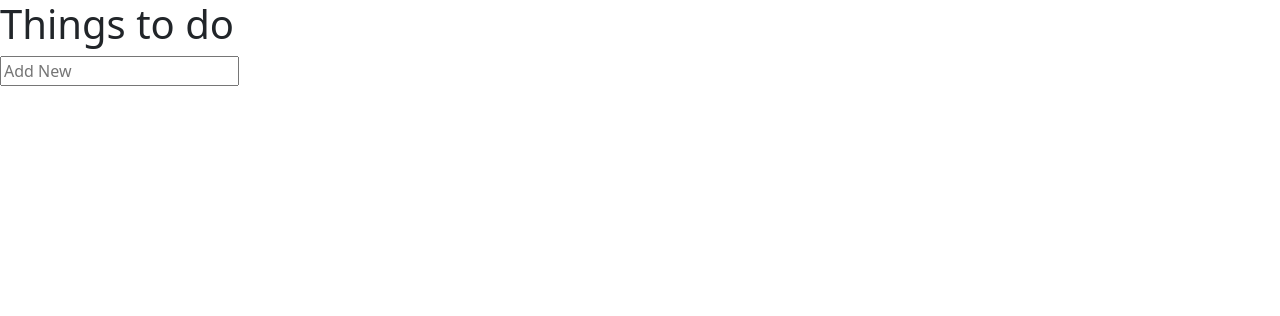
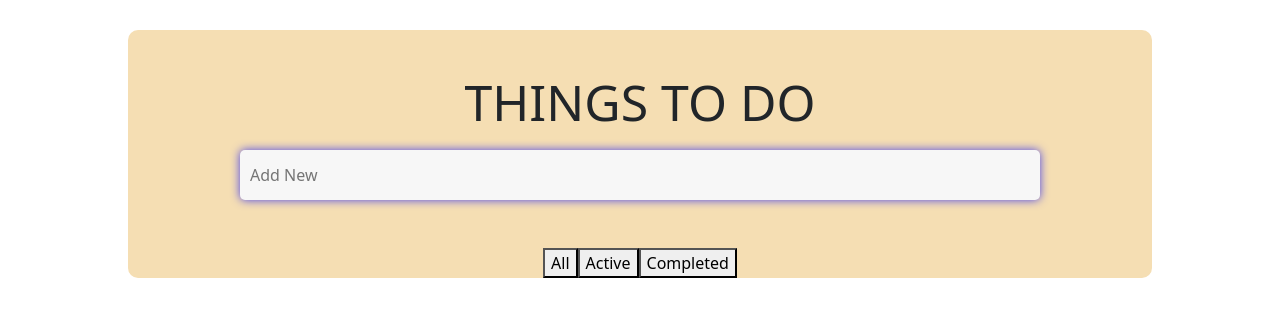
Before and after one commit to encodedCoder/to-do-app, a React (Create React App) app: page / in a window 1280 px wide. Shown: the top 316 px of the page. Built offline with nearby package versions, Linux system fonts and the light colour scheme.

Commit message:
Add Working project

```diff
--- a/src/App.css
+++ b/src/App.css
@@ -1,19 +1,36 @@
-.App {
+.app {
   text-align: center;
+  width: 80%;
+  height: 100%;
+  margin: 30px auto;
+  background-color: wheat;
+  border-radius: 10px;
+}
+
+.title {
+  /* padding-top: 10px; */
+  text-transform: uppercase;
+  font-size: 50px;
+  padding: 10px;
 }
 
 .App-logo {
-  height: 40vmin;
-  pointer-events: none;
+  /* height: 40vmin; */
+  /* pointer-events: none; */
 }
 
-@media (prefers-reduced-motion: no-preference) {
+.container {
+  padding-top: 2rem;
+  padding-bottom: 3rem;
+}
+
+/* @media (prefers-reduced-motion: no-preference) {
   .App-logo {
     animation: App-logo-spin infinite 20s linear;
   }
-}
+} */
 
-.App-header {
+/* .App-header {
   background-color: #282c34;
   min-height: 100vh;
   display: flex;
@@ -22,17 +39,17 @@
   justify-content: center;
   font-size: calc(10px + 2vmin);
   color: white;
-}
+} */
 
-.App-link {
+/* .App-link {
   color: #61dafb;
-}
+} */
 
-@keyframes App-logo-spin {
+/* @keyframes App-logo-spin {
   from {
     transform: rotate(0deg);
   }
   to {
     transform: rotate(360deg);
   }
-}
+} */
--- a/src/App.js
+++ b/src/App.js
@@ -1,31 +1,56 @@
 import AddNewItem from "./components/AddNewItem";
 import ItemsList from "./components/ItemsList";
 import { useState } from "react";
+import "./App.css";
 
 function App() {
   const [items, setItems] = useState([]);
   const [renderList, setRenderList] = useState("all");
+  const [taskCount, setTasksCount] = useState(0);
+
+  const renderListHandler = (renderList) => {
+    setRenderList(renderList);
+  };
+
+  const removeItem = (index) => {
+    const newItems = [...items];
+    newItems.splice(index, 1);
+    setItems(newItems);
+  };
 
   return (
-    <div className="App">
-      <header className="App-header">
-        <h1>Things to do</h1>
+    <div className="app">
+      <div className="container">
+        <h1 className="title">Things to do</h1>
         <AddNewItem items={items} updateItemsList={setItems} />
-        <ItemsList items={items} renderList={renderList} />
-      </header>
-      <footer className="App-footer">
-        {/* <div>{renderList === "all" ? null : null}</div>
-        <div>{renderList === "incomplete" ? () => null : null}</div>
-        <div>{renderList === "complete" ? () => null : null}</div> */}
-        {/* <button className="button" onMouseDown={setRenderList("all")}>
-          All
-        </button>
-        <button className="button" onMouseDown={setRenderList("incomplete")}>
-          Active
-        </button>
-        <button className="button" onMouseDown={setRenderList("complete")}>
-          Completed
-        </button> */}
+        <ItemsList
+          items={items}
+          renderList={renderList}
+          setTasksCount={setTasksCount}
+          removeItem={removeItem}
+        />
+      </div>
+      <footer className="footer">
+        <div className="footer-buttons">
+          <button
+            className="button"
+            onMouseDown={renderListHandler.bind("all")}
+          >
+            All
+          </button>
+          <button
+            className="button"
+            onMouseDown={renderListHandler.bind("incomplete")}
+          >
+            Active
+          </button>
+          <button
+            className="button"
+            onMouseDown={renderListHandler.bind("complete")}
+          >
+            Completed
+          </button>
+        </div>
       </footer>
     </div>
   );
--- a/src/components/AddNewItem.css
+++ b/src/components/AddNewItem.css
@@ -0,0 +1,30 @@
+.add-item-input {
+  width: 80%;
+  margin: 0 auto;
+}
+
+.add-item-input > input {
+  width: 100%;
+  height: 50px;
+  font-size: 25px;
+  padding-left: 10px;
+  border-radius: 5px;
+}
+
+.add-item-input > input {
+  border: none; /* Remove the default input border */
+  outline: none; /* Remove the default focus outline */
+
+  padding: 10px;
+  font-size: 16px;
+  box-shadow: 0 0 10px rgba(0, 0, 255, 0.7); /* Adjust the color and size as needed */
+  transition: box-shadow 0.3s; /* Add a smooth transition effect */
+
+  /* Additional styling for background, text color, etc. */
+  background-color: #f7f7f7;
+  color: #333;
+}
+
+.add-item-input > input:focus {
+  box-shadow: 0 0 20px rgba(0, 0, 255, 0.9); /* Adjust the color and size for the focused state */
+}
--- a/src/components/AddNewItem.jsx
+++ b/src/components/AddNewItem.jsx
@@ -1,20 +1,18 @@
 import "./AddNewItem.css";
 
-export default function AddNewItem({
-  items,
-  updateItemsList,
-  listItemsCount,
-  setListItemsCount,
-}) {
+export default function AddNewItem({ items, updateItemsList }) {
   function handleKeyPress(event) {
     let item = event.target.value.trim().replace(/\s+/g, " ");
     if (event.key === "Enter") {
-      if (item === "" || items.includes(item)) {
+      if (item === "") {
         event.target.value = "";
         return;
       }
       for (let i = 0; i < items.length; i++) {
-        if (items[i][0] === item) return;
+        if (items[i][0] === item) {
+          event.target.value = "";
+          return;
+        }
       }
       updateItemsList([...items, [item, "active"]]);
       event.target.value = "";
--- a/src/components/Item.css
+++ b/src/components/Item.css
@@ -1,3 +1,51 @@
-.item {
+.task-container {
   user-select: none;
+  height: 4.5rem;
+  align-self: auto;
+  margin: 0 auto;
+  background-color: rgb(221, 248, 255);
+  text-align: left;
+  margin-top: 15px;
+  border-radius: 5px;
+  padding: 1rem;
+  display: flex;
+  justify-content: space-between;
 }
+
+.task-name {
+  width: 80%;
+  justify-content: flex-start;
+}
+
+.task-name-completed {
+  text-decoration: line-through;
+  opacity: 0.5;
+}
+
+.task-name > .checkbox-image {
+  width: 40px;
+  height: 40px;
+  margin-right: 0.5rem;
+}
+
+.task-delete {
+  background-color: cadetblue;
+  vertical-align: middle;
+  width: 2.8rem;
+  border-radius: 0.3rem;
+  display: flex;
+  align-items: center;
+  justify-content: center;
+}
+
+.task-delete:hover {
+  background-color: rgb(137, 222, 225);
+}
+
+.task-delete:active {
+  background-color: rgb(46, 170, 174);
+}
+
+.task-delete-img-container {
+  flex: ce;
+}
--- a/src/components/Item.jsx
+++ b/src/components/Item.jsx
@@ -1,32 +1,49 @@
 import "./Item.css";
 import { useState } from "react";
 
-export default function Item({ item, index }) {
-  let checkedCheckbox = false;
+export default function Item({ item, index, key, removeItem }) {
+  const [checkedCheckbox, setCheckedCheckbox] = useState(false);
   const checkBoxBlank = "./images/checkboxes/checkbox-blank.png";
   const checkBoxChecked = "./images/checkboxes/checkbox-checked.png";
   const [imgSrc, setImageSrc] = useState(checkBoxBlank);
+  const [isActiveTask, setActiveTask] = useState(true);
 
-  let handleMouseDown = (event) => {
-    checkedCheckbox ? setImageSrc(checkBoxBlank) : setImageSrc(checkBoxChecked);
-    checkedCheckbox = checkedCheckbox ? false : true;
-    console.log("Mouse button pressed");
-    setImageSrc(checkBoxChecked);
+  const handleTaskActive = (event) => {
+    setActiveTask(!isActiveTask);
   };
 
-  let handleOnMouseOver = (event) => {
+  const handleMouseDownOnTask = (event) => {
+    checkedCheckbox ? setImageSrc(checkBoxBlank) : setImageSrc(checkBoxChecked);
+    setCheckedCheckbox(!checkedCheckbox);
+    // console.log(checkedCheckbox);
+  };
+
+  const handleOnMouseOver = (event) => {
     event.target.style.cursor = "pointer";
   };
+
+  const removeItemFromList = (event) => {
+    console.log(index);
+    removeItem(index);
+  };
+
   return (
-    <div
-      className="item"
-      onMouseDown={handleMouseDown}
-      onMouseOver={handleOnMouseOver}
-    >
-      <img src={imgSrc} alt="checkbox"></img>
-      <span>{item}</span>
-      <img src="./images/trash-bin.png" alt="trash-bin"></img>
-      <hr></hr>
-    </div>
+    <>
+      <div className="task-container">
+        <div
+          className="task-name"
+          onMouseDown={handleMouseDownOnTask}
+          onMouseOver={handleOnMouseOver}
+        >
+          <img className="checkbox-image" src={imgSrc} alt="checkbox"></img>
+          <span class={"complete"}>{item}</span>
+        </div>
+        <div className="task-delete" onMouseDown={removeItemFromList}>
+          <div className="task-delete-img-container">
+            <img src="./images/trash-bin.png" alt="trash-bin"></img>
+          </div>
+        </div>
+      </div>
+    </>
   );
 }
--- a/src/components/ItemsList.css
+++ b/src/components/ItemsList.css
@@ -1,3 +1,5 @@
 .items-list {
   list-style: none;
+  width: 80%;
+  margin: 0 auto;
 }
--- a/src/components/ItemsList.jsx
+++ b/src/components/ItemsList.jsx
@@ -1,12 +1,18 @@
 import Item from "./Item";
 import "./ItemsList.css";
 
-export default function ItemsList({ items, renderList }) {
+export default function ItemsList({ items, renderListType, removeItem }) {
   return (
     <div className="items-list">
       {items.map((item, index) => {
         return item[1] === "active" ? (
-          <Item className="item" item={item[0]} key={index} />
+          <Item
+            className="item"
+            item={item[0]}
+            key={index}
+            index={index}
+            removeItem={removeItem}
+          />
         ) : null;
       })}
     </div>
```
Also changed, not shown: public/images/logo.png (added).
